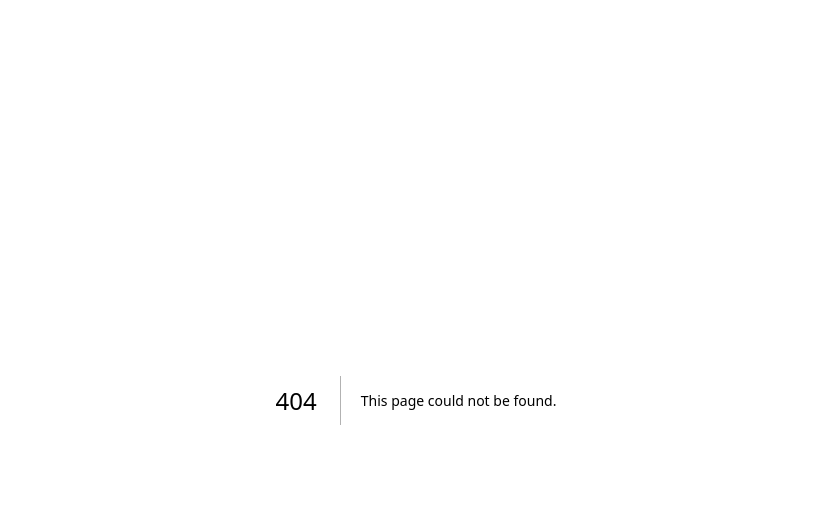
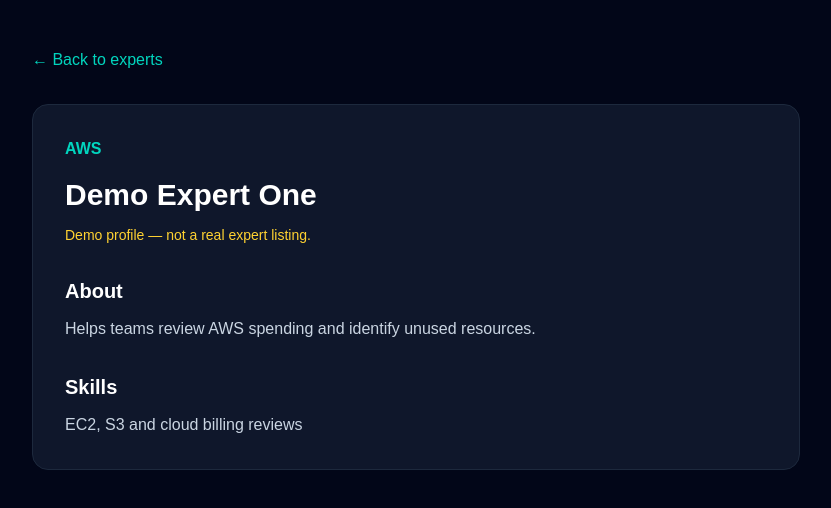
Before and after one commit to AareenRaj/Cloud-Bridge, a Next.js app: page /experts/1 in a window 1280 px wide. Before the commit this address had no page. Shown: the top 508 px of the page, without its empty margins (224-1055 px from the left). Built offline with nearby package versions, Linux system fonts and the light colour scheme.

Commit message:
Add expert search and profile pages

```diff
--- /dev/null
+++ b/src/app/experts/[id]/page.tsx
@@ -0,0 +1,46 @@
+import Link from "next/link";
+import { notFound } from "next/navigation";
+import { experts } from "@/data/experts";
+
+export default async function ExpertProfile({
+  params,
+}: {
+  params: Promise<{ id: string }>;
+}) {
+  const { id } = await params;
+  const expert = experts.find((item) => String(item.id) === id);
+
+  if (!expert) {
+    notFound();
+  }
+
+  return (
+    <main className="min-h-screen bg-slate-950 px-6 py-12 text-white">
+      <div className="mx-auto max-w-3xl">
+        <Link href="/experts" className="text-teal-400 hover:underline">
+          ← Back to experts
+        </Link>
+
+        <article className="mt-8 rounded-2xl border border-slate-800 bg-slate-900 p-8">
+          <p className="font-semibold text-teal-400">
+            {expert.platform}
+          </p>
+
+          <h1 className="mt-4 text-3xl font-bold">
+            {expert.name}
+          </h1>
+
+          <p className="mt-3 text-sm text-amber-300">
+            Demo profile — not a real expert listing.
+          </p>
+
+          <h2 className="mt-8 text-xl font-semibold">About</h2>
+          <p className="mt-3 text-slate-300">{expert.bio}</p>
+
+          <h2 className="mt-8 text-xl font-semibold">Skills</h2>
+          <p className="mt-3 text-slate-300">{expert.skills}</p>
+        </article>
+      </div>
+    </main>
+  );
+}
--- a/src/app/experts/page.tsx
+++ b/src/app/experts/page.tsx
@@ -1,28 +1,13 @@
+"use client";
+
 import Link from "next/link";
-
-const experts = [
-  {
-    id: 1,
-    name: "Demo Expert One",
-    platform: "AWS",
-    skills: "EC2, S3 and cloud billing reviews",
-  },
-  {
-    id: 2,
-    name: "Demo Expert Two",
-    platform: "Google Cloud",
-    skills: "Compute Engine, BigQuery and cost monitoring",
-  },
-  {
-    id: 3,
-    name: "Demo Expert Three",
-    platform: "AWS & Google Cloud",
-    skills: "Kubernetes and cloud architecture reviews",
-  },
-];
+import { useState } from "react";
+import { experts } from "@/data/experts";
 
 export default function ExpertsPage() {
-  return (
+    const [search, setSearch] = useState("");
+    const filteredExperts = experts.filter((expert) =>`${expert.name} ${expert.platform} ${expert.skills}`.toLowerCase().includes(search.trim().toLowerCase()));
+    return (
     <main className="min-h-screen bg-slate-950 px-6 py-12 text-white">
       <div className="mx-auto max-w-6xl">
         <Link href="/" className="text-teal-400 hover:underline">
@@ -41,8 +26,27 @@
           Sample profiles for demonstration only.
         </p>
 
+<label htmlFor="expert-search" className="mt-8 block font-medium">
+  Search experts
+</label>
+
+<input
+  id="expert-search"
+  type="search"
+  value={search}
+  onChange={(event) => setSearch(event.target.value)}
+  placeholder="Try AWS, BigQuery or Kubernetes"
+  className="mt-2 w-full rounded-xl border border-slate-700 bg-slate-900 px-4 py-3 text-white outline-none focus:border-teal-400"
+/>
+
+<p className="mt-3 text-sm text-slate-400" aria-live="polite">
+  {filteredExperts.length === 0
+    ? "No experts found. Try another search."
+    : `${filteredExperts.length} experts found`}
+</p>
+
         <div className="mt-10 grid gap-6 md:grid-cols-3">
-          {experts.map((expert) => (
+          {filteredExperts.map((expert) => (
             <article
               key={expert.id}
               className="rounded-2xl border border-slate-800 bg-slate-900 p-6"
@@ -58,6 +62,10 @@
               <p className="mt-3 text-slate-300">
                 {expert.skills}
               </p>
+              <Link href={`/experts/${expert.id}`}
+              className="mt-5 inline-block rounded-lg bg-teal-400 px-4 py-2 font-semibold text-slate-950 hover:bg-teal-300">
+              View profile
+              </Link>
             </article>
           ))}
         </div>
--- /dev/null
+++ b/src/data/experts.ts
@@ -0,0 +1,23 @@
+export const experts = [
+  {
+    id: 1,
+    name: "Demo Expert One",
+    platform: "AWS",
+    skills: "EC2, S3 and cloud billing reviews",
+    bio: "Helps teams review AWS spending and identify unused resources.",
+  },
+  {
+    id: 2,
+    name: "Demo Expert Two",
+    platform: "Google Cloud",
+    skills: "Compute Engine, BigQuery and cost monitoring",
+    bio: "Helps teams understand Google Cloud costs and review data workloads.",
+  },
+  {
+    id: 3,
+    name: "Demo Expert Three",
+    platform: "AWS & Google Cloud",
+    skills: "Kubernetes and cloud architecture reviews",
+    bio: "Reviews cloud architecture and resource allocation across platforms.",
+  },
+];
```
